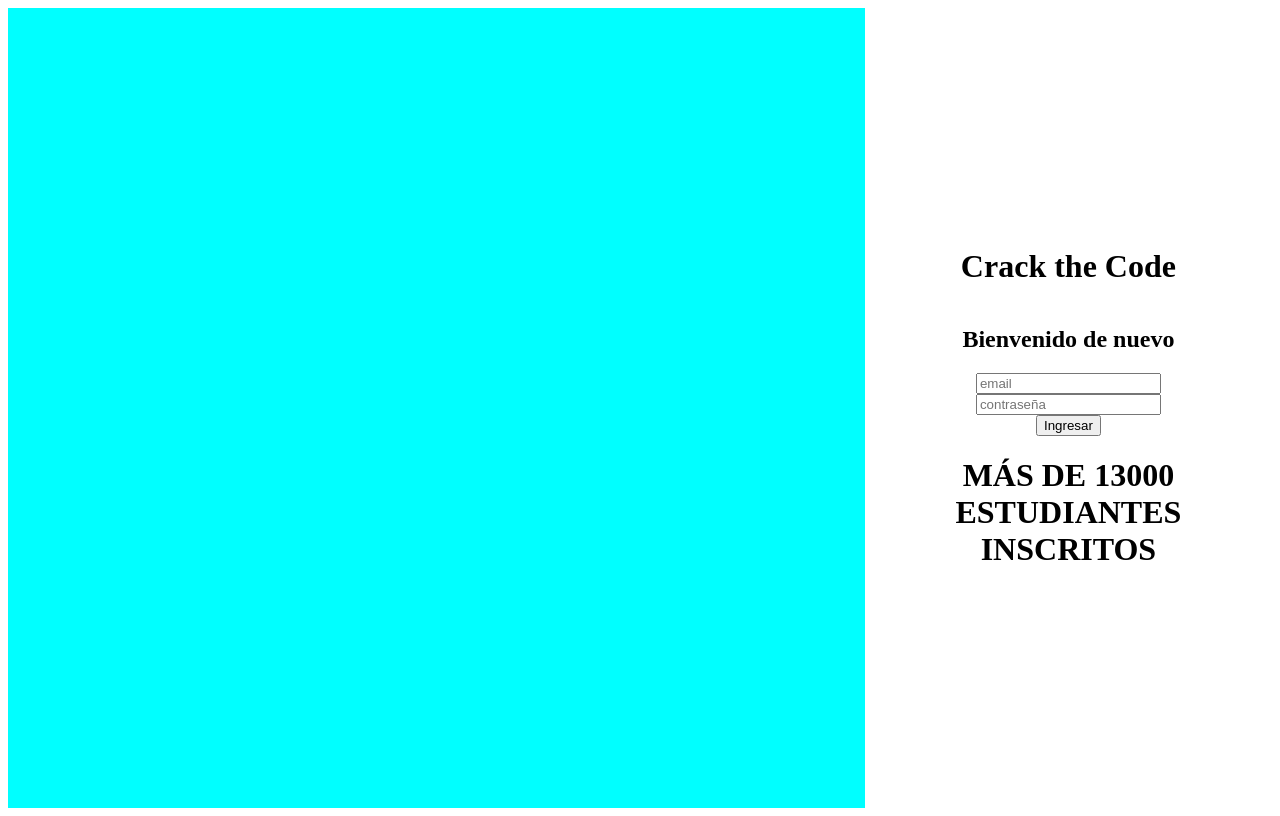
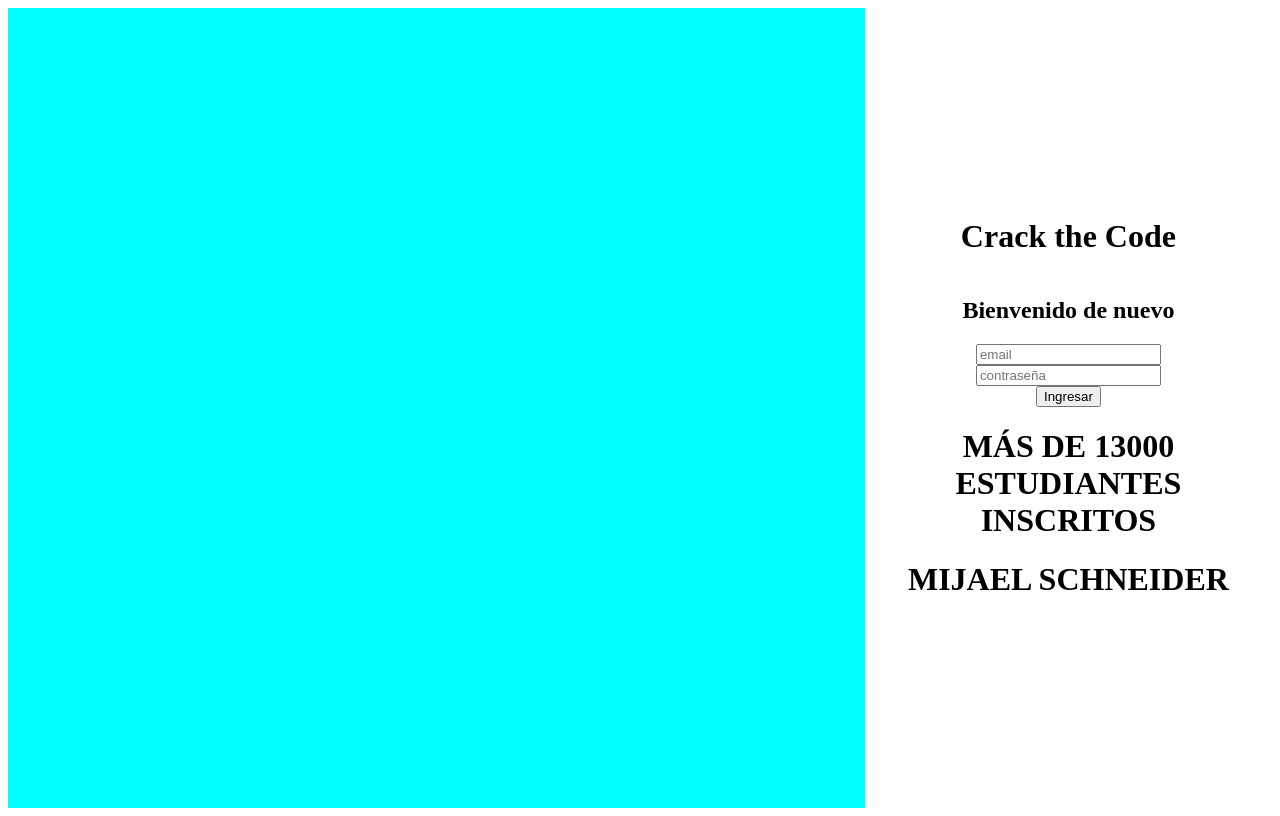
Before and after one commit to WASA0332/proyectoCTC, a plain HTML site: page loggin/index.html in a window 1280 px wide. Drawn offline with Linux system fonts and the light colour scheme.

Commit message:
Update index.html

```diff
--- a/loggin/index.html
+++ b/loggin/index.html
@@ -25,7 +25,9 @@
                 <button>Ingresar</button>
             </form>
             <h1>MÁS DE 13000 ESTUDIANTES INSCRITOS</h1>
-
+    <h1>
+        MIJAEL SCHNEIDER
+    </h1>
         </div>
     </div>
 
```
